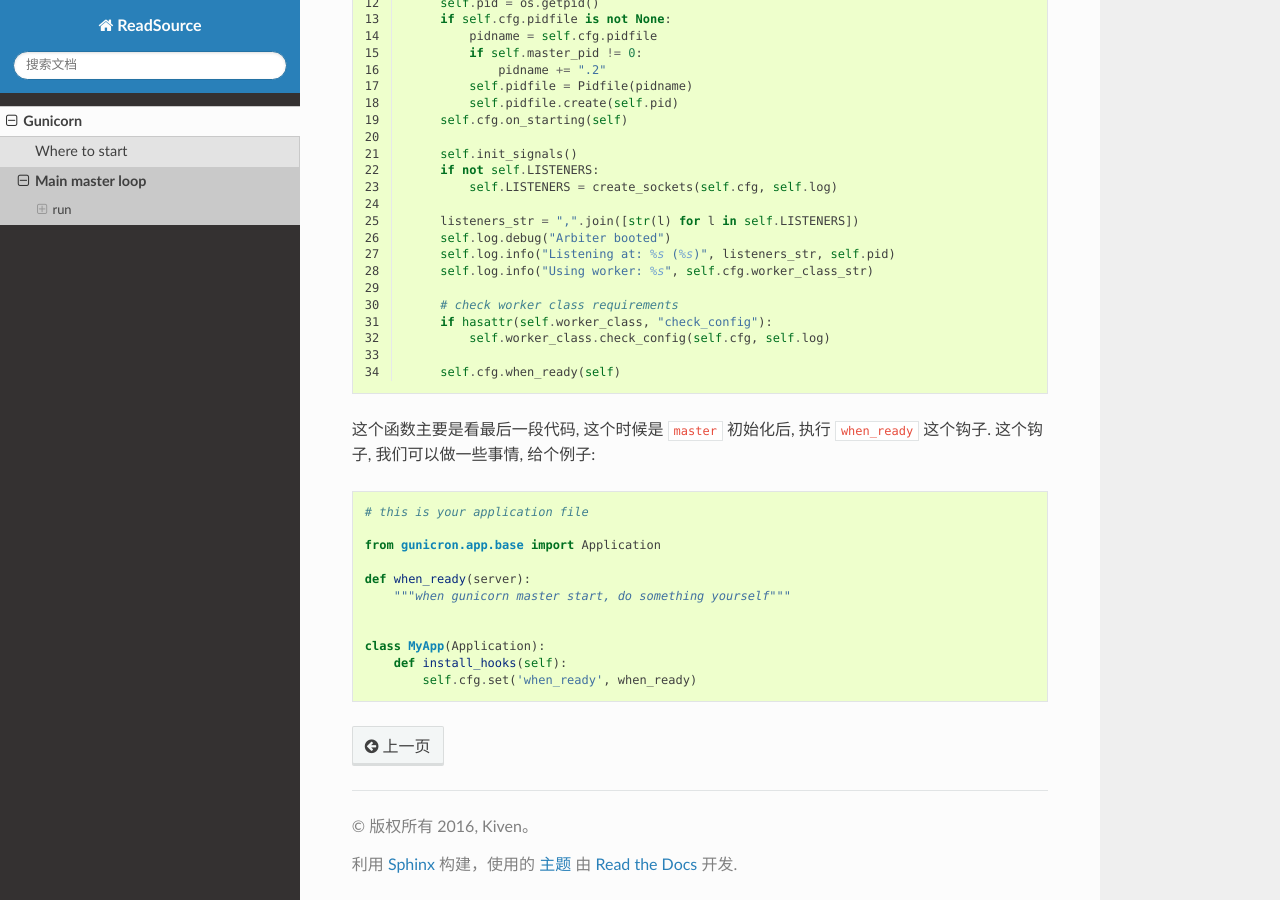
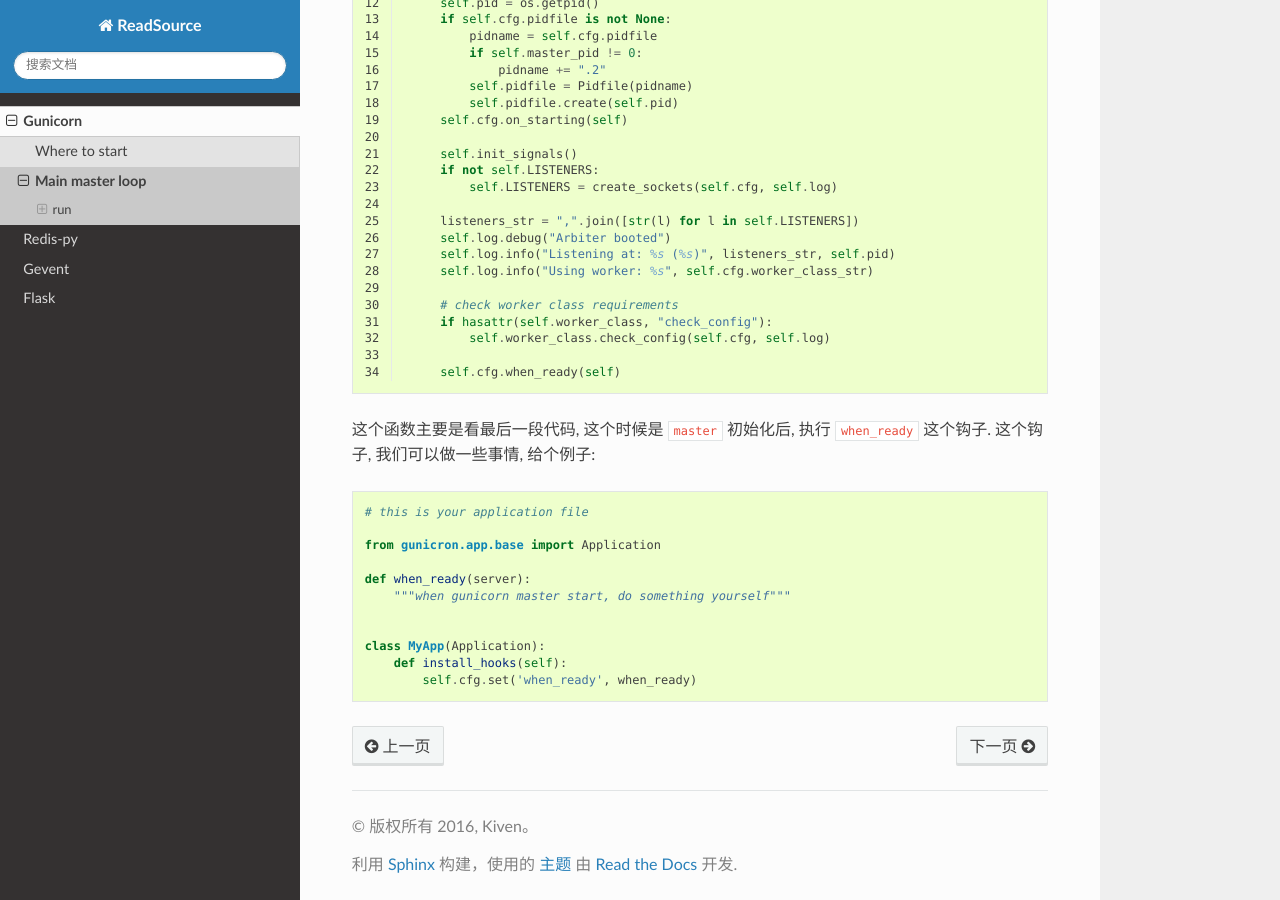
Before and after one commit to MrKiven/ReadSource, a Sphinx documentation site: the page built from docs/gunicorn/arbiter.rst, in a window 1280 px wide and 900 px high, scrolled down 1598 px. Built offline with Sphinx 7.4.7 and the Read the Docs theme 2.0.0, drawn with Linux system fonts in a browser that asks for light colours; the version number could not be read and is left out.

Commit message:
Add Catalog

```diff
--- /dev/null
+++ b/docs/flask/index.rst
@@ -0,0 +1,4 @@
+.. _flask_index:
+
+Flask
+======
--- /dev/null
+++ b/docs/gevent/index.rst
@@ -0,0 +1,4 @@
+.. _gevent_index:
+
+Gevent
+======
--- a/docs/gunicorn/index.rst
+++ b/docs/gunicorn/index.rst
@@ -1,4 +1,4 @@
-.. _index:
+.. _gunicorn_index:
 
 Gunicorn
 =========
--- a/docs/index.rst
+++ b/docs/index.rst
@@ -7,3 +7,6 @@ ReadSource
     :maxdepth: 1
 
     gunicorn/index
+    redis-py/index
+    gevent/index
+    flask/index
--- /dev/null
+++ b/docs/redis-py/index.rst
@@ -0,0 +1,4 @@
+.. _redis-py_index:
+
+Redis-py
+========
```
